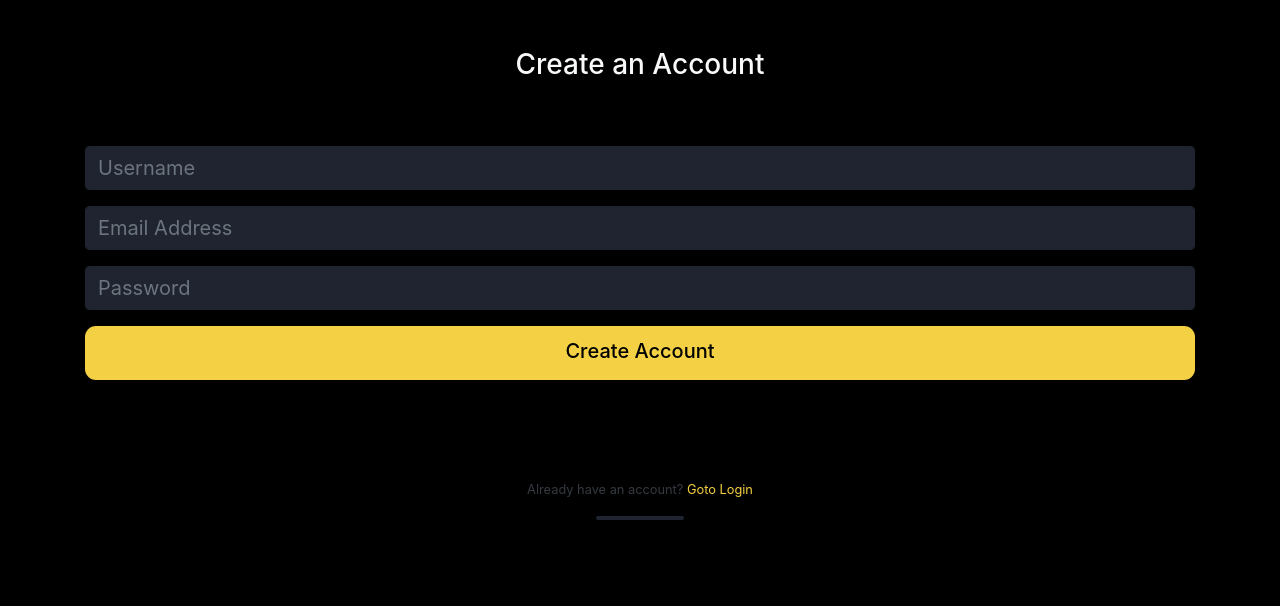
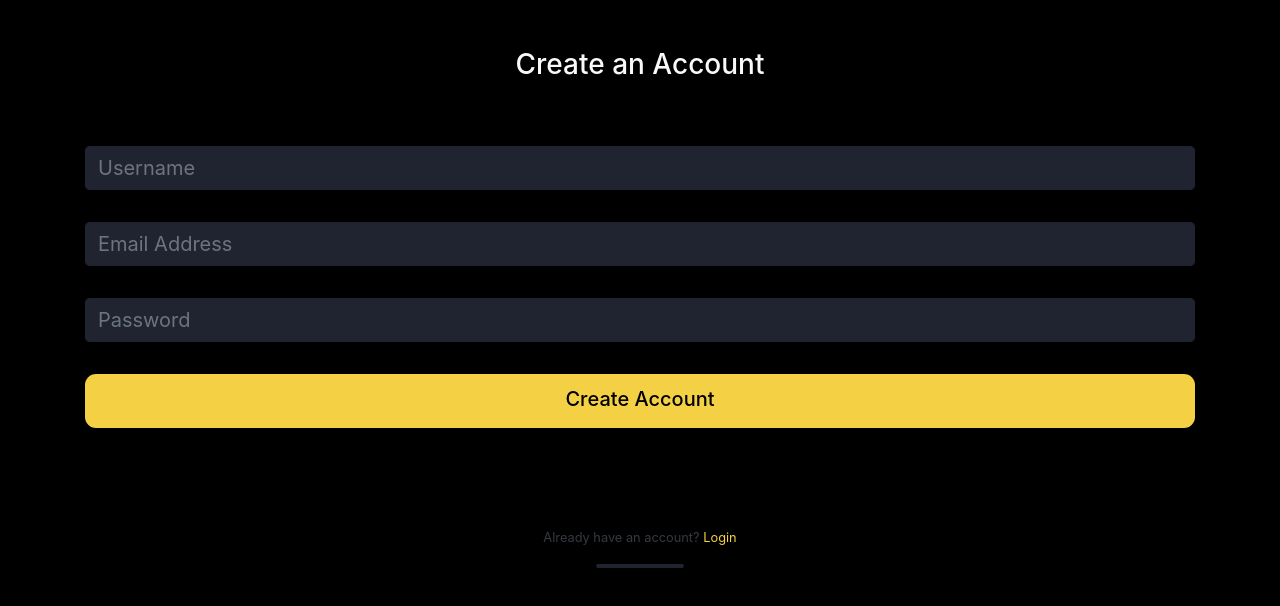
Before and after one commit to dwarkesh8/playcentre-gameapp-ui-ux, a plain HTML site: page signup.html in a window 1280 px wide. Drawn offline with Linux system fonts and the light colour scheme.

Commit message:
added more space between form inputs

```diff
--- a/signup.html
+++ b/signup.html
@@ -53,20 +53,20 @@
 			</div>
 			<div class="text-center mt-5">
 				<form class="form mt-5 pb-3" action="#">
-					<div class="form-group">
+					<div class="form-group pb-3">
 						<input type="text" class="form-control input-bg-dark" placeholder="Username" required>
 					</div>
-					<div class="form-group">
+					<div class="form-group pb-3">
 						<input type="email" class="form-control input-bg-dark" placeholder="Email Address" required>
 					</div>
-					<div class="form-group">
+					<div class="form-group pb-3">
 						<input type="password" class="form-control input-bg-dark" placeholder="Password" required>
 					</div>
 					<div class="form-group pb-5">
 						<button class="btn btn-lg btn-block btn-yellow border-radius-11" id="gotoLogin"><h5 class="mt-1">Create Account</h5></button>
 					</div>
 					<div class="form-group mt-5">
-						<a href="login.html"><small><span class="text-dark"> Already have an account?</span> <span class="text-yellow">Goto Login</span></small></a>
+						<a href="login.html"><small><span class="text-dark"> Already have an account?</span> <span class="text-yellow">Login</span></small></a>
 						<center><hr/></center>
 					</div>
 				</form>
```
